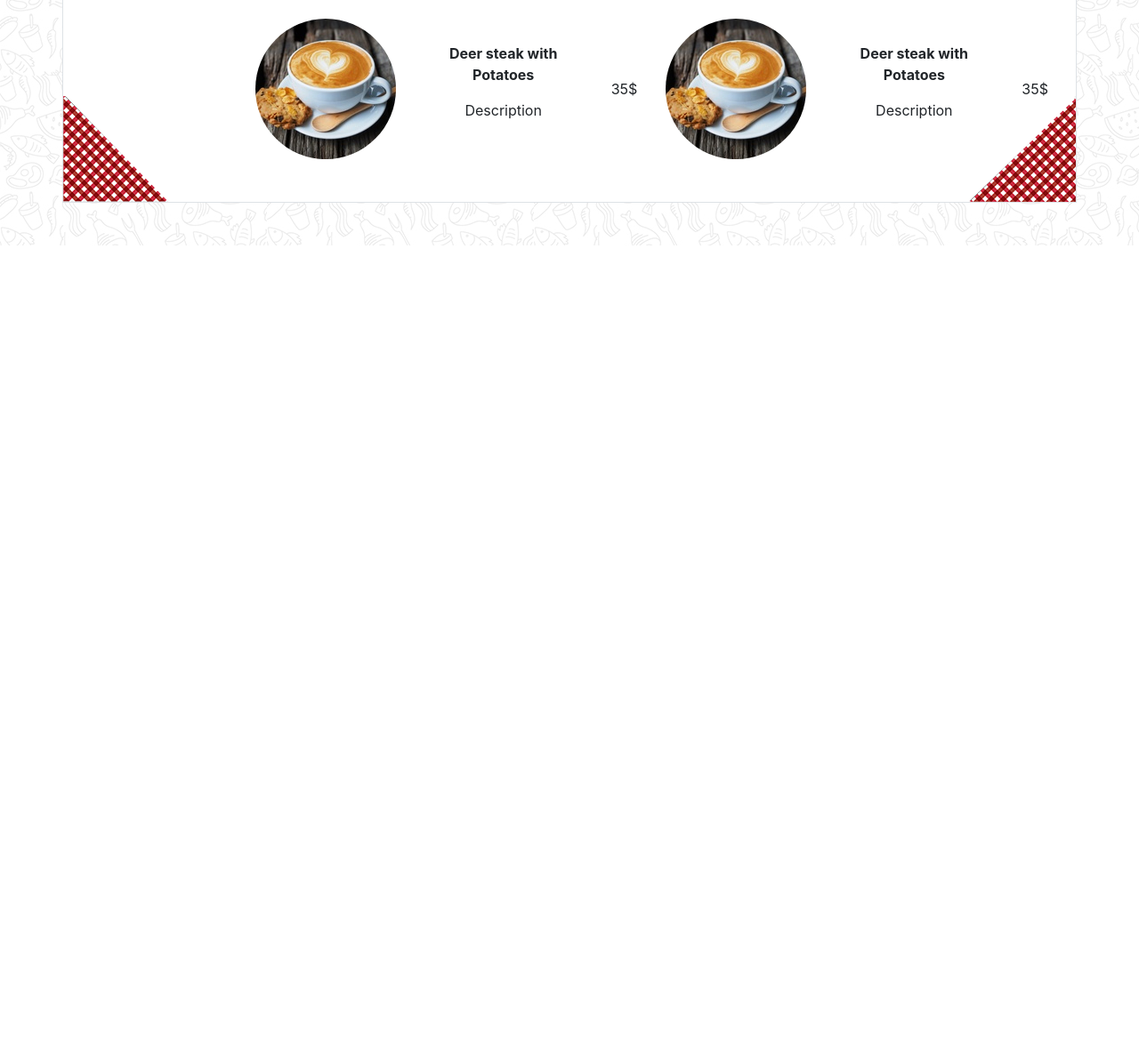
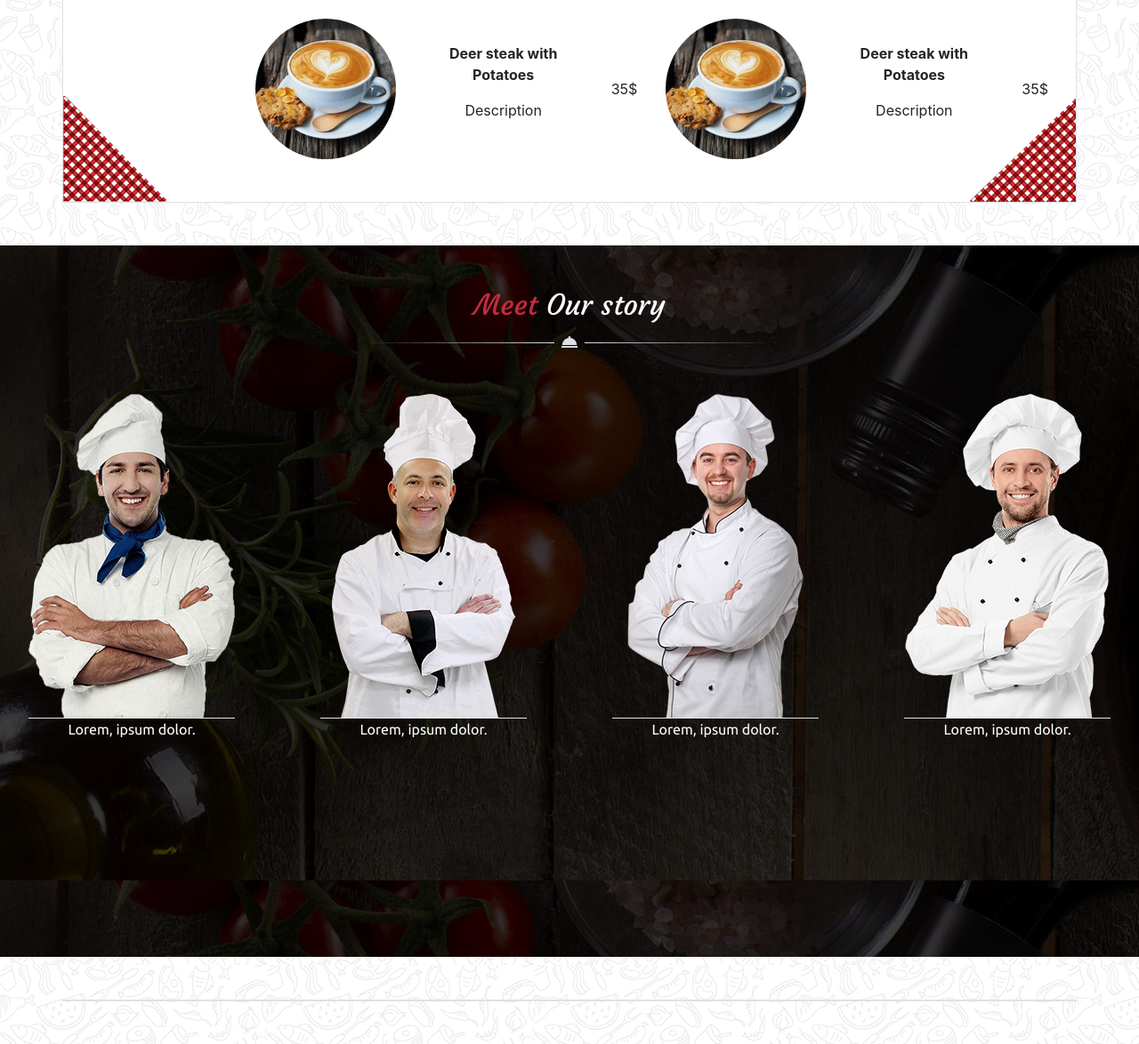
Before and after one commit to lilseb/coding_16_site_chef, a website: page index.html in a window 1280 px wide. Shown: the part 2115-3289 px from the top of the page at 89% size. Before the commit the page ends 2391 px from the top, so only its background shows below. Drawn offline with nearby package versions, Linux system fonts and the light colour scheme.

Commit message:
section chefs

```diff
--- a/index.html
+++ b/index.html
@@ -73,6 +73,7 @@
                             one</span> <br> <span class="titre">to</span> <span class="remember">remember!</span>
                     </h1>
                 </div>
+
                 <div class="button-header">
                     <button type="button" class="button-gris btn pl-4 pr-4 pt-2 pb-2 m-2 ">PURCHASE THEME</button>
                     <button type="button" class="button-rouge btn pl-4 pr-4 pt-2 pb-2 m-2 text-white">LEARN
@@ -765,19 +766,43 @@
         </div>
     </section>
 
+    <section class="chef ">
+        <div class="contenair-fluid  pt-5 text-center chef-liste">
+            <h2 class="text-center"><span class="meet">Meet</span> Our story</h2>
+            <img src="./public/img/decoration_line.png" alt="" class="">
 
+            <div class="contenair d-flex justify-content-center pt-5 chef-photo text-center">
+                <div class="chef1 mx-5">
+                    <img src="./public/img/chef1.png" alt="">
+                    <hr class="bg-white m-0" >
+                    <p class="text-white">Lorem, ipsum dolor.</p>
+                </div>
 
+                <div class="chef1 mx-5">
+                    <img src="./public/img/chef2.png" alt="">
+                    <hr class="bg-white m-0" >
+                    <p class="text-white">Lorem, ipsum dolor.</p>
+                </div>
 
+                <div class="chef1 mx-5">
+                    <img src="./public/img/chef3.png" alt="">
+                    <hr class="bg-white m-0" >
+                    <p class="text-white">Lorem, ipsum dolor.</p>
+                </div>
 
+                <div class="chef1 mx-5">
+                    <img src="./public/img/chef4.png" alt="">
+                    <hr class="bg-white m-0" >
+                    <p class="text-white">Lorem, ipsum dolor.</p>
+                </div>
+            </div>
+        </div>
 
+    </section>
 
+    <section class=" section3 container my-5 text-center bg-white border position-relative">
 
-
-
-
-
-
-
+    </section>
 
 
 
--- a/src/scss/modules/_section.scss
+++ b/src/scss/modules/_section.scss
@@ -37,3 +37,29 @@
         }
     }
 }
+
+.chef{
+    background-image: url("../../../public/img/team_background.jpg");
+    height: 100vh;
+    .chef-liste{
+        h2{
+            font-family: "courgette";
+            color:white;
+            .meet{
+                color: #C12D3F;
+            }
+            .chef-text{
+                color:white;
+            }
+        }
+        .chef-photo{
+            .chef1{
+                p{
+                    font-family: "Ubuntu";
+                }
+            }
+        }
+
+    }
+
+}
```
Also changed, not shown: public/css/app.css.
